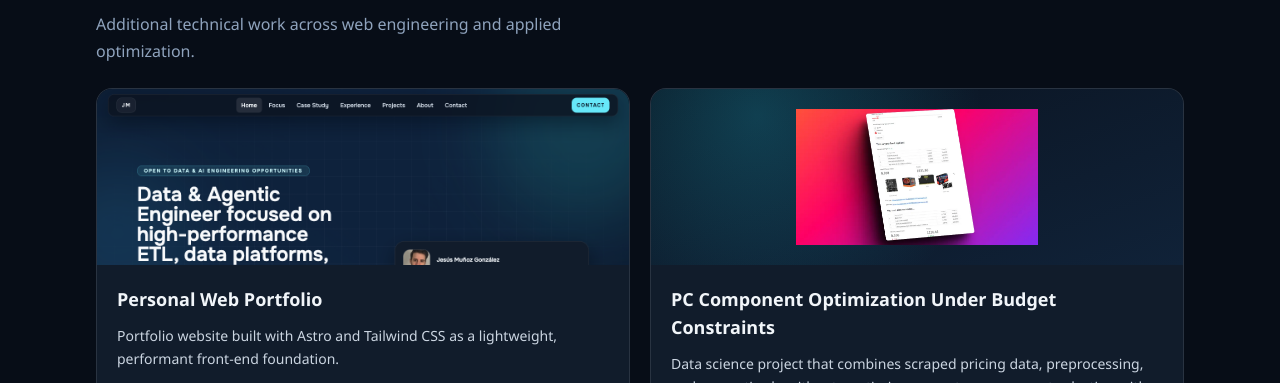
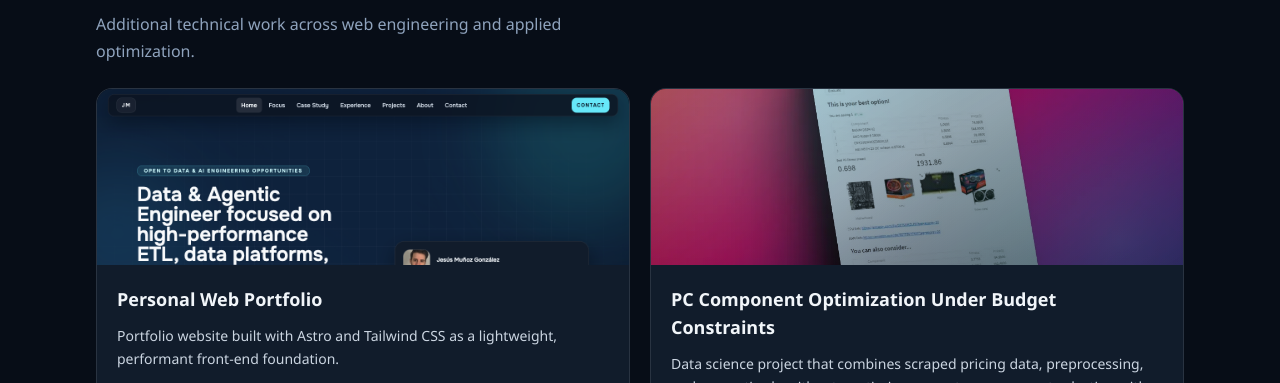
Before and after one commit to Quejicus/portfolio.dev, an Astro site: page / in a window 1280 px wide. Shown: the part 3220-3603 px from the top of the page. Built offline with nearby package versions, Linux system fonts and the light colour scheme; Astro itself is replaced by a stand-in of ours.

Commit message:
style: integrate pc optimization card colors with site palette

```diff
--- a/src/components/Projects.astro
+++ b/src/components/Projects.astro
@@ -13,13 +13,13 @@ const imageByStyleClass = {
   [PROJECT_VISUAL_STYLE.DEFAULT]:
     "h-44 w-full object-cover object-top transition duration-300 group-hover:scale-[1.02]",
   [PROJECT_VISUAL_STYLE.TONED]:
-    "h-44 w-full object-contain p-5 transition duration-300 group-hover:scale-[1.02]",
+    "h-44 w-full object-cover object-center brightness-95 contrast-110 saturate-110 transition duration-300 group-hover:scale-[1.02]",
 } as const;
 
 const wrapperByStyleClass = {
-  [PROJECT_VISUAL_STYLE.DEFAULT]: "h-44 w-full bg-[#0a1320]",
+  [PROJECT_VISUAL_STYLE.DEFAULT]: "relative h-44 w-full overflow-hidden bg-[#0a1320]",
   [PROJECT_VISUAL_STYLE.TONED]:
-    "h-44 w-full bg-[radial-gradient(circle_at_20%_15%,rgba(34,211,238,0.22),transparent_50%),linear-gradient(160deg,#0a1320_0%,#102238_100%)]",
+    "relative h-44 w-full overflow-hidden bg-[linear-gradient(160deg,#081223_0%,#102238_100%)]",
 } as const;
 ---
 
@@ -34,6 +34,12 @@ const wrapperByStyleClass = {
             class={imageByStyleClass[project.visualStyle]}
             loading="lazy"
           />
+          {project.visualStyle === PROJECT_VISUAL_STYLE.TONED && (
+            <>
+              <div class="pointer-events-none absolute inset-0 bg-[linear-gradient(150deg,rgba(8,145,178,0.34),rgba(8,47,73,0.42)_45%,rgba(15,23,42,0.78))] mix-blend-multiply"></div>
+              <div class="pointer-events-none absolute inset-0 bg-[radial-gradient(circle_at_16%_14%,rgba(125,211,252,0.24),transparent_48%),radial-gradient(circle_at_88%_86%,rgba(45,212,191,0.2),transparent_50%)] mix-blend-screen"></div>
+            </>
+          )}
         </div>
         <div class="flex flex-1 flex-col p-5">
           <h3 class="text-lg font-semibold text-slate-100">{project.title}</h3>
```
